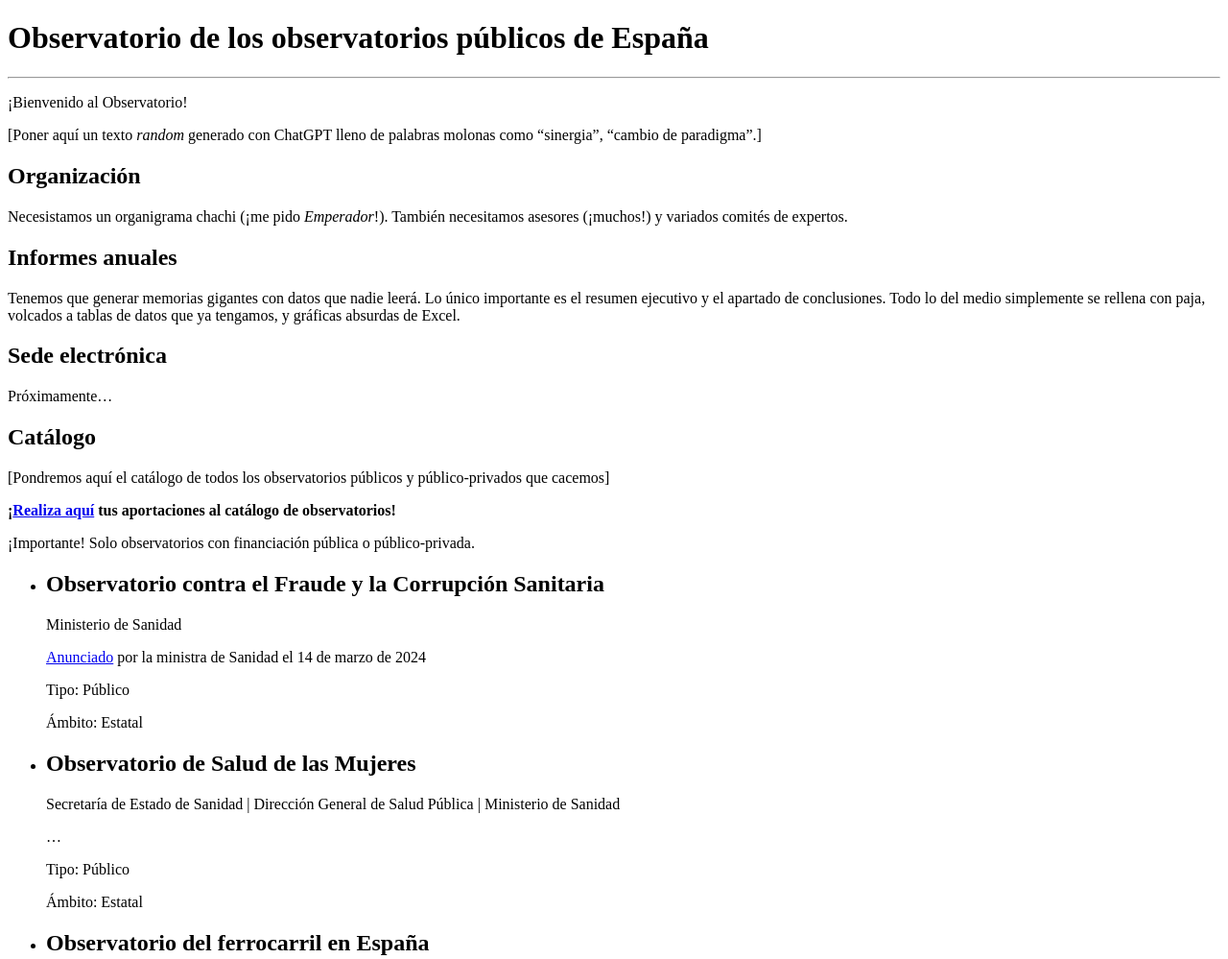
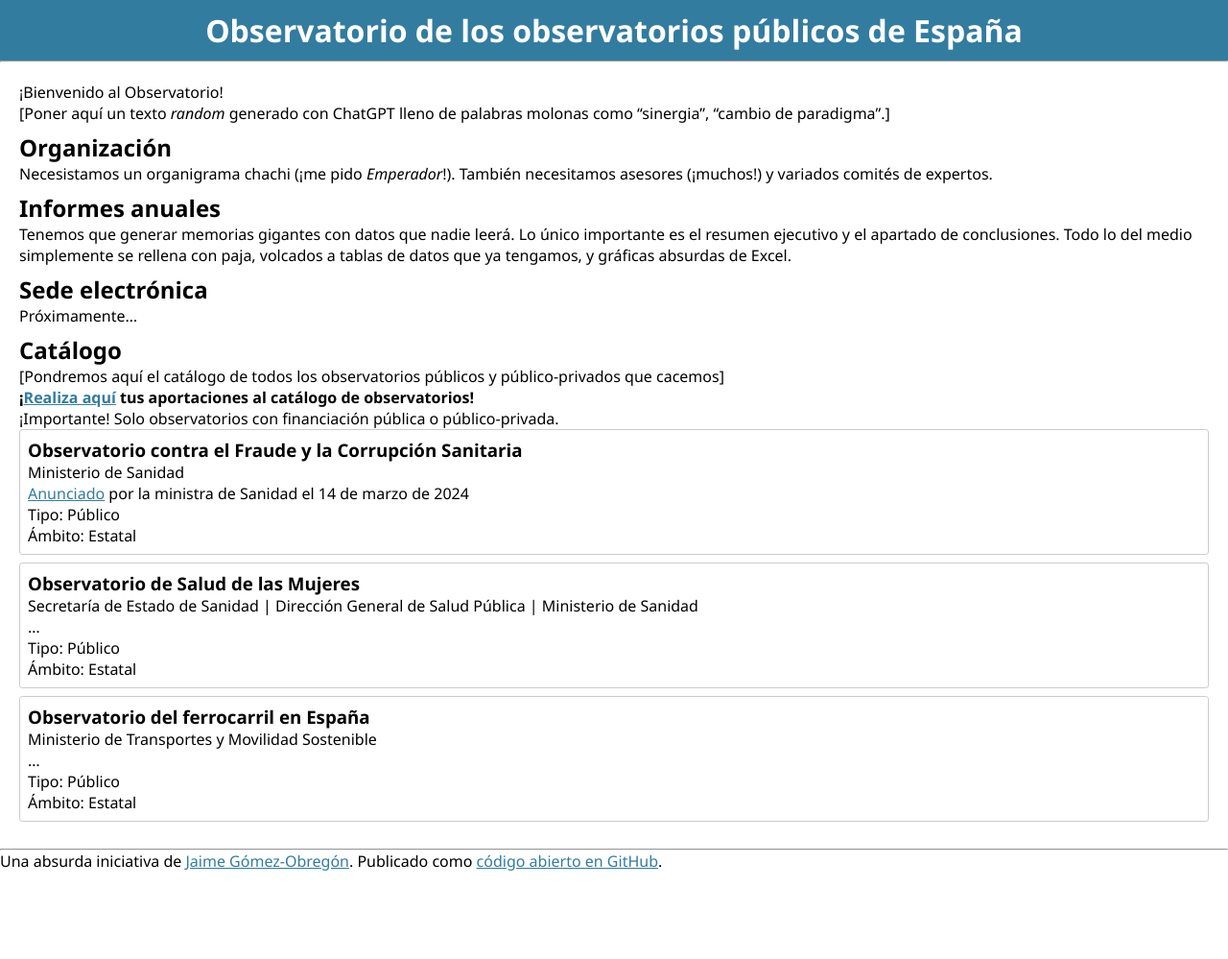
Before and after one commit to JaimeObregon/observatoriospublicos.es, a website with bundled scripts: page httpdocs/index.html in a window 1280 px wide. Shown: the top 999 px of the page at 96% size. After the commit the page ends 908 px from the top, so only its background shows below. Built offline with nearby package versions, Linux system fonts and the light colour scheme.

Commit message:
💄 Added css styles and card style

```diff
--- a/httpdocs/app.js
+++ b/httpdocs/app.js
@@ -1,6 +1,4 @@
 import observatories from './assets/observatories.json' assert { type: 'json' }
-
-console.log(observatories)
 
 const types = [
   {
@@ -31,8 +29,8 @@ console.log(ul)
 ul.innerHTML = observatories
   .map(
     ({ name, parent, description, type, scope }) => `
-    <li>
-      <h2>${name}</h2>
+    <li class="card">
+      <h3>${name}</h2>
       <p>${parent}</p>
       <p>${description ?? '…'}</p>
       <p>Tipo: ${types.find(({ key }) => key === type).name}</p>
--- /dev/null
+++ b/httpdocs/css/app.css
@@ -0,0 +1,41 @@
+:root{
+    --primary-color: rgb(50, 124, 159);
+    color-scheme: light;
+}
+
+*{
+    margin: 0;
+    padding: 0;
+    font-family: 'Segoe UI', sans-serif;
+}
+
+html, body{
+    height: 100%;
+}
+
+header{
+    background-color: var(--primary-color);
+    color: white;
+    padding: 10px;
+    text-align: center;
+}
+
+main{
+    padding: 20px;
+}
+
+h2{
+    margin-top: 0.5rem;
+}
+
+a{
+    color: var(--primary-color);
+}
+
+li.card{
+    list-style: none;
+    padding: 0.5rem;
+    border: 0.1rem solid #ccc;
+    border-radius: 0.2rem;
+    margin-bottom: 0.5rem;
+}
--- a/httpdocs/index.html
+++ b/httpdocs/index.html
@@ -17,7 +17,7 @@
       content="https://observatoriospublicos.es/assets/social.jpg"
     />
 
-    <link rel="stylesheet" href="/app.css" />
+    <link rel="stylesheet" href="./css/app.css" />
     <link rel="icon" type="image/svg+xml" href="/assets/icon.svg" />
     <link rel="apple-touch-icon" href="/assets/icon.png" />
 
```
